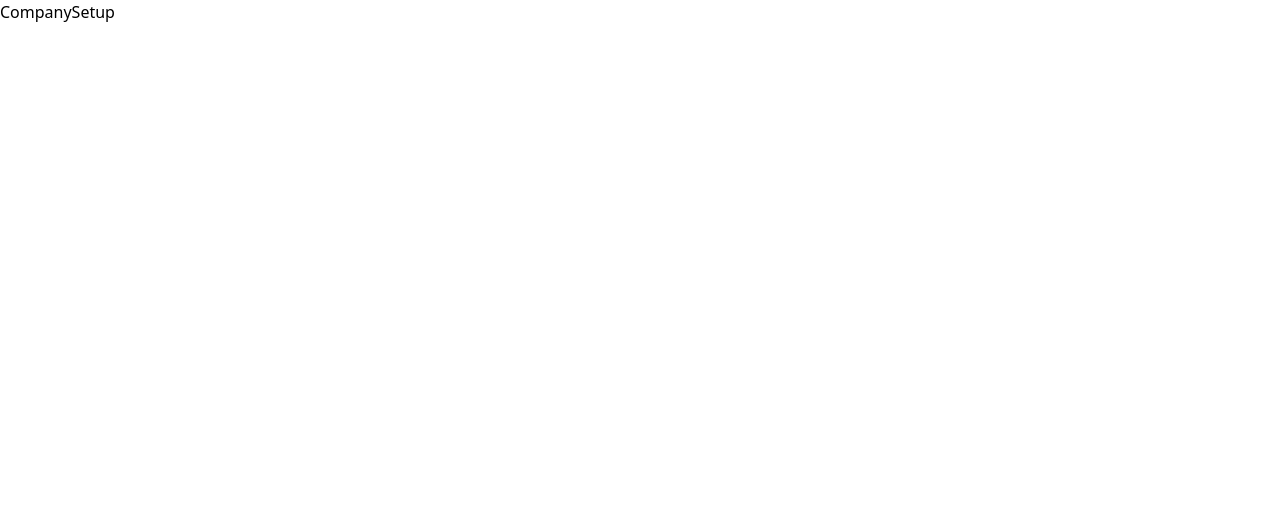
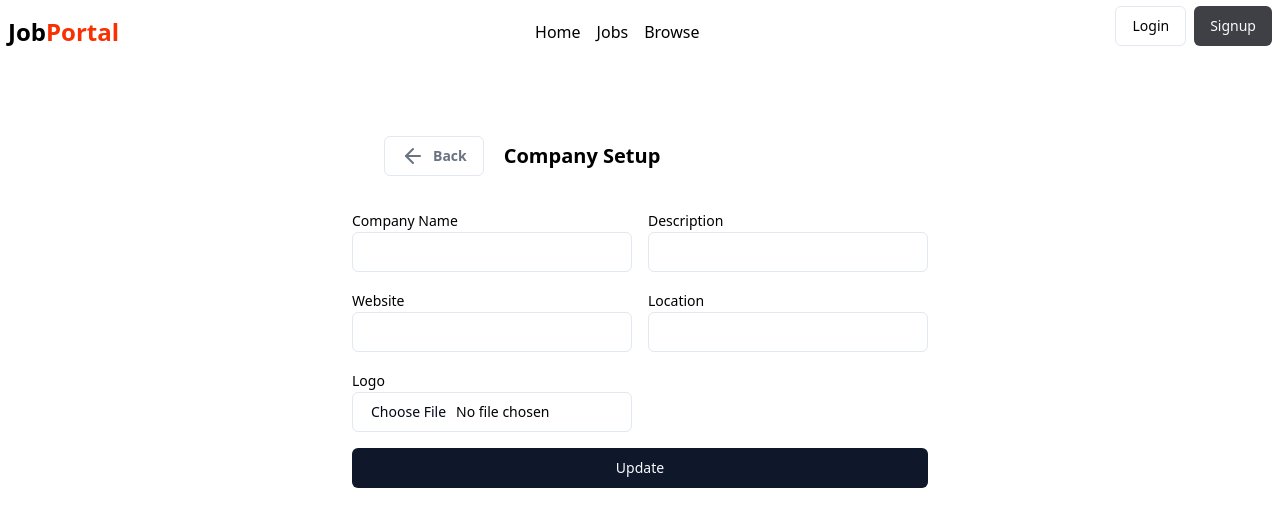
Before and after one commit to SagarEGme/KaamKhoja, a React (Vite) app in the folder frontend/: page /admin/companies/1 in a window 1280 px wide. Shown: the top 526 px of the page. Built offline with nearby package versions, Linux system fonts and the light colour scheme.

Commit message:
company update code continued.

```diff
--- a/frontend/src/components/admin/CompaniesTable.jsx
+++ b/frontend/src/components/admin/CompaniesTable.jsx
@@ -3,9 +3,11 @@ import { Table, TableBody, TableCaption, TableCell, TableHead, TableHeader, Tabl
 import { Avatar, AvatarImage } from '../ui/avatar'
 import { Popover, PopoverContent, PopoverTrigger } from '../ui/popover'
 import { Edit2, MoreHorizontal } from 'lucide-react'
+import { useNavigate } from 'react-router-dom'
 
 const CompaniesTable = () => {
     const company = null;
+    const navigate = useNavigate();
     return (
         <div className='max-w-4xl mx-auto'>
             <Table>
@@ -31,7 +33,7 @@ const CompaniesTable = () => {
                         <Popover>
                             <PopoverTrigger><MoreHorizontal /></PopoverTrigger>
                             <PopoverContent className="w-32">
-                                <div onClick={() => navigate(`/admin/companies/${company._id}`)} className='flex items-center gap-2 w-fit cursor-pointer'>
+                                <div onClick={() => navigate("/admin/companies/abc")} className='flex items-center gap-2 w-fit cursor-pointer'>
                                     <Edit2 className='w-4' />
                                     <span>Edit</span>
                                 </div>
--- a/frontend/src/components/admin/CompanyCreate.jsx
+++ b/frontend/src/components/admin/CompanyCreate.jsx
@@ -29,6 +29,7 @@ const CompanyCreate = () => {
         navigate(`/admin/companies/${companyId}`)
       }
     } catch (error) {
+      toast.error(error.message)
       console.log(error)
     }
   }
--- a/frontend/src/components/admin/CompanySetup.jsx
+++ b/frontend/src/components/admin/CompanySetup.jsx
@@ -1,8 +1,140 @@
-import React from 'react'
+import React, { useState } from 'react'
+import Navbar from '../shared/Navbar'
+import { Button } from '../ui/button'
+import { ArrowLeft, Loader2 } from 'lucide-react'
+import { Label } from '../ui/label'
+import { Input } from '../ui/input'
+import { useNavigate, useParams } from 'react-router-dom'
+import { COMPANY_API_END_POINT } from '@/utils/constants'
+import { toast } from 'sonner'
+import axios from 'axios'
+import { useSelector } from 'react-redux'
+import { setSingleCompany } from '@/redux/companySlice'
 
 const CompanySetup = () => {
+  const params = useParams();
+  const { singleCompany } = useSelector(store => store.company)
+  const [input, setInput] = useState({
+    name: "",
+    description: "",
+    website: "",
+    location: "",
+    logo: null,
+  })
+  const [loadin, setLoading] = useState(false);
+  const navigate = useNavigate();
+  const changeEventHandler = (e) => {
+    setInput({ ...input, [e.target.name]: e.target.value })
+  }
+  const changeFileHandler = (e) => {
+    const file = e.target.files?.[0];
+    setInput({ ...input, file })
+  }
+  const submitHandler = async (e) => {
+    e.preventDefault();
+    const formData = new FormData();
+    formData.append("name", input.name);
+    formData.append("description", input.description);
+    formData.append("website", input.website);
+    formData.append("location", input.location);
+    if (input.file) {
+      formData.append("logo", input.file);
+    }
+    try {
+      setLoading(true);
+      const res = await axios.put(`${COMPANY_API_END_POINT}/update/${params.id}`, formData, {
+        headers: {
+          'Content-Type': 'multipart/form-data'
+        },
+        withCredentials: true
+      });
+      console.log(res, "register company")
+      if (res?.data?.success) {
+        dispatch(setSingleCompany(res.data.company))
+        toast.success(res.data.message);
+        navigate("/admin/companies");
+      }
+    } catch (error) {
+      console.log(error);
+      toast.error(error.response.data.message);
+    } finally {
+      setLoading(false);
+    }
+    useEffect(() => {
+      setInput({
+        name: singleCompany.name || "",
+        description: singleCompany.description || "",
+        website: singleCompany.website || "",
+        location: singleCompany.location || "",
+        logo: singleCompany.logo || null
+      })
+    }, [singleCompany]);
+  }
   return (
-    <div>CompanySetup</div>
+    <div>
+      <Navbar />
+      <div className='max-w-xl mx-auto my-10'>
+        <form onSubmit={submitHandler}>
+          <div className='flex items-center gap-5 p-8'>
+            <Button onClick={() => navigate("/admin/companies")} variant="outline" className="flex items-center gap-2 text-gray-500 font-semibold">
+              <ArrowLeft />
+              <span>Back</span>
+            </Button>
+            <h1 className='font-bold text-xl'>Company Setup</h1>
+          </div>
+          <div className='grid grid-cols-2 gap-4'>
+            <div>
+              <Label>Company Name</Label>
+              <Input
+                type="text"
+                name="name"
+                value={input.name}
+                onChange={changeEventHandler}
+              />
+            </div>
+            <div>
+              <Label>Description</Label>
+              <Input
+                type="text"
+                name="description"
+                value={input.description}
+                onChange={changeEventHandler}
+              />
+            </div>
+            <div>
+              <Label>Website</Label>
+              <Input
+                type="text"
+                name="website"
+                value={input.website}
+                onChange={changeEventHandler}
+              />
+            </div>
+            <div>
+              <Label>Location</Label>
+              <Input
+                type="text"
+                name="location"
+                value={input.location}
+                onChange={changeEventHandler}
+              />
+            </div>
+            <div>
+              <Label>Logo</Label>
+              <Input
+                type="file"
+                accept="image/*"
+                onChange={changeFileHandler}
+              />
+            </div>
+          </div>
+          {
+            loadin ? <Button className="w-full my-4"> <Loader2 className='mr-2 h-4 w-4 animate-spin' /> Please wait </Button> : <Button type="submit" className="w-full my-4">Update</Button>
+          }
+        </form>
+      </div>
+
+    </div>
   )
 }
 
--- /dev/null
+++ b/frontend/src/hooks/useGetCompanyById.jsx
@@ -0,0 +1,27 @@
+
+import { setSingleCompany } from '@/redux/companySlice'
+import { setAllJobs } from '@/redux/jobSlice'
+import { COMPANY_API_END_POINT, JOB_API_END_POINT } from '@/utils/constant'
+import axios from 'axios'
+import { useEffect } from 'react'
+import { useDispatch } from 'react-redux'
+
+const useGetCompanyById = (companyId) => {
+    const dispatch = useDispatch();
+    useEffect(()=>{
+        const fetchSingleCompany = async () => {
+            try {
+                const res = await axios.get(`${COMPANY_API_END_POINT}/get/${companyId}`,{withCredentials:true});
+                console.log(res.data.company);
+                if(res.data.success){
+                    dispatch(setSingleCompany(res.data.company));
+                }
+            } catch (error) {
+                console.log(error);
+            }
+        }
+        fetchSingleCompany();
+    },[companyId, dispatch])
+}
+
+export default useGetCompanyById
```
Also changed, not shown: 2 other files (tests, documents, lock files or other folders).
